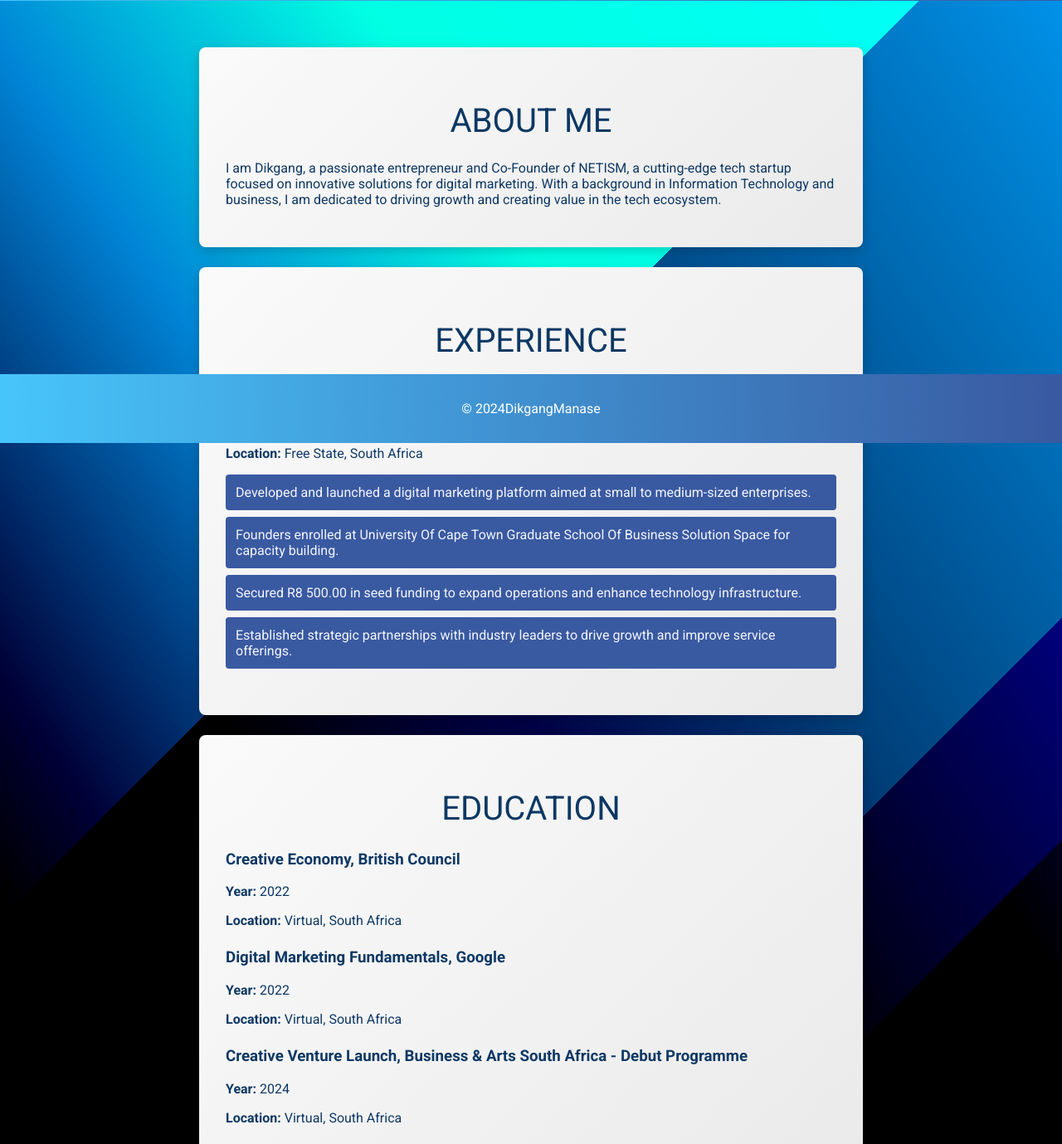
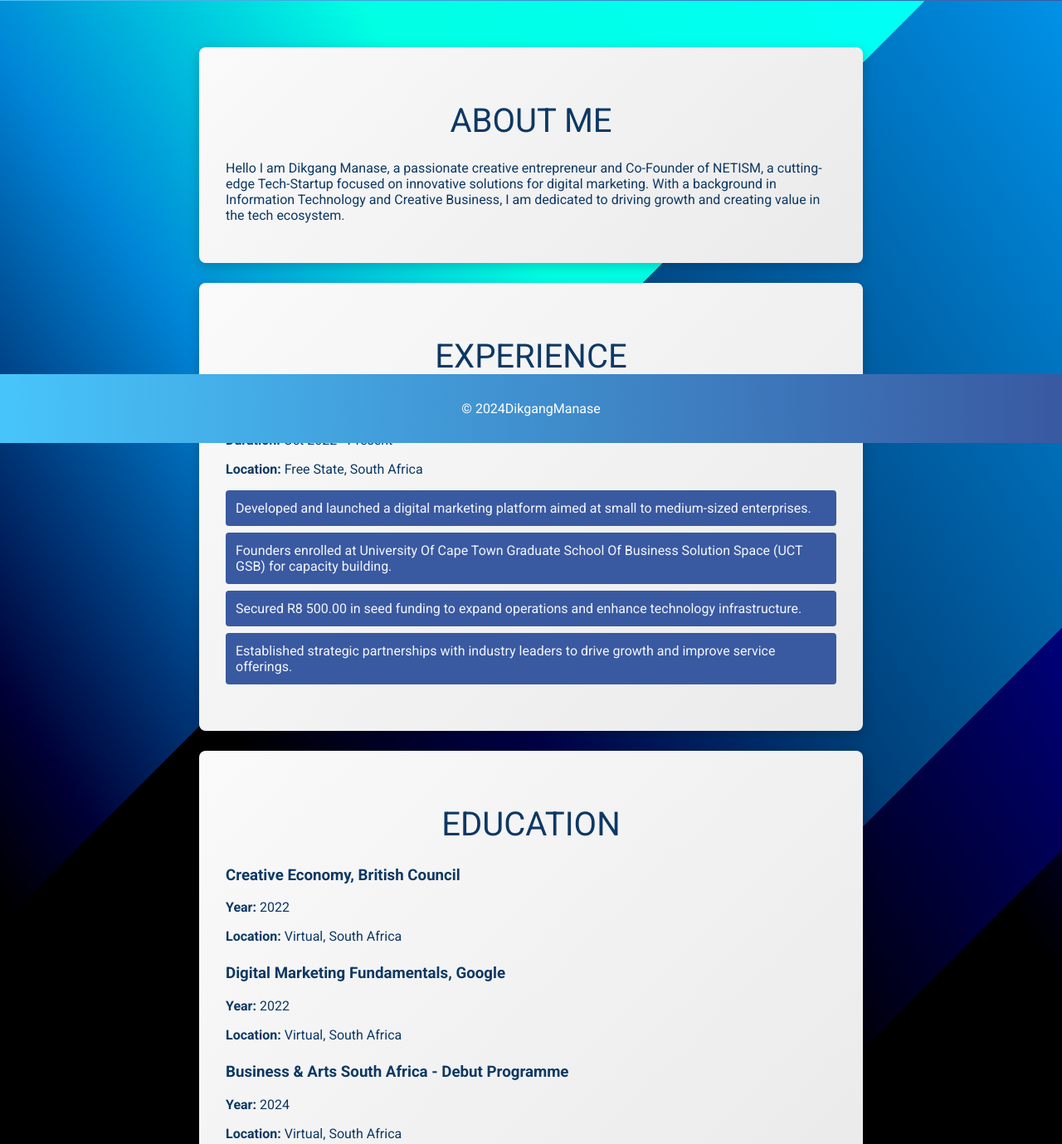
Before and after one commit to Highne66/MyVirtualCV.github.io, a plain HTML site: page index.html in a window 1280 px wide. Shown: the part 266-1645 px from the top of the page at 83% size. Drawn offline with Linux system fonts and the light colour scheme.

Commit message:
Edited the text in HTML

```diff
--- a/index.html
+++ b/index.html
@@ -16,7 +16,7 @@
     <main>
         <section id="about">
             <h2>ABOUT ME</h2>
-            <p>I am Dikgang, a passionate entrepreneur and Co-Founder of NETISM, a cutting-edge tech startup focused on innovative solutions for digital marketing. With a background in Information Technology and business, I am dedicated to driving growth and creating value in the tech ecosystem.</p>
+            <p>Hello I am Dikgang Manase, a passionate creative entrepreneur and Co-Founder of NETISM, a cutting-edge Tech-Startup focused on innovative solutions for digital marketing. With a background in Information Technology and Creative Business, I am dedicated to driving growth and creating value in the tech ecosystem.</p>
         </section>
         <section id="experience">
             <h2>EXPERIENCE</h2>
@@ -26,7 +26,7 @@
                 <p><strong>Location:</strong> Free State, South Africa</p>
                 <ul>
                     <li>Developed and launched a digital marketing platform aimed at small to medium-sized enterprises.</li>
-                    <li>Founders enrolled at University Of Cape Town Graduate School Of Business Solution Space for capacity building.</li>
+                    <li>Founders enrolled at University Of Cape Town Graduate School Of Business Solution Space (UCT GSB) for capacity building.</li>
                     <li>Secured R8 500.00 in seed funding to expand operations and enhance technology infrastructure.</li>
                     <li>Established strategic partnerships with industry leaders to drive growth and improve service offerings.</li>
                 </ul>
@@ -45,7 +45,7 @@
                 <p><strong>Location:</strong> Virtual, South Africa</p>
             </div>
             <div class="education-item">
-                <h3>Creative Venture Launch, Business & Arts South Africa - Debut Programme</h3>
+                <h3>Business & Arts South Africa - Debut Programme</h3>
                 <p><strong>Year:</strong> 2024</p>
                 <p><strong>Location:</strong> Virtual, South Africa</p>
             </div>
```
